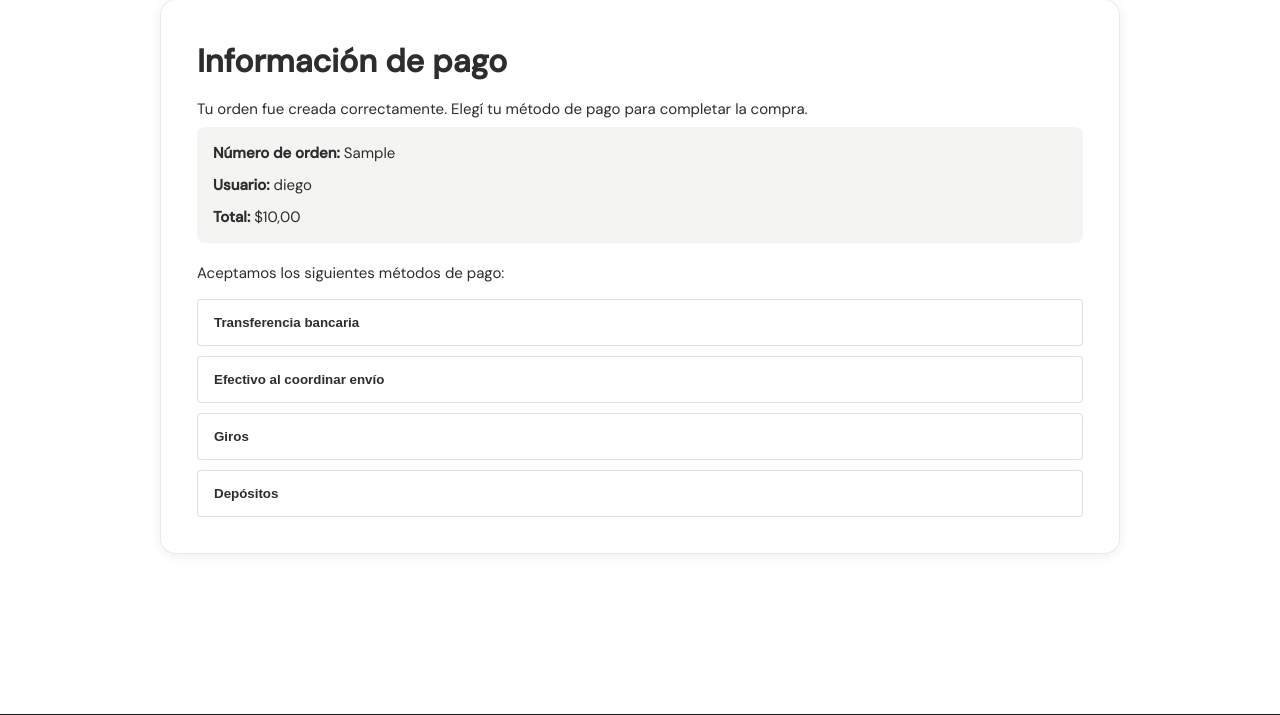
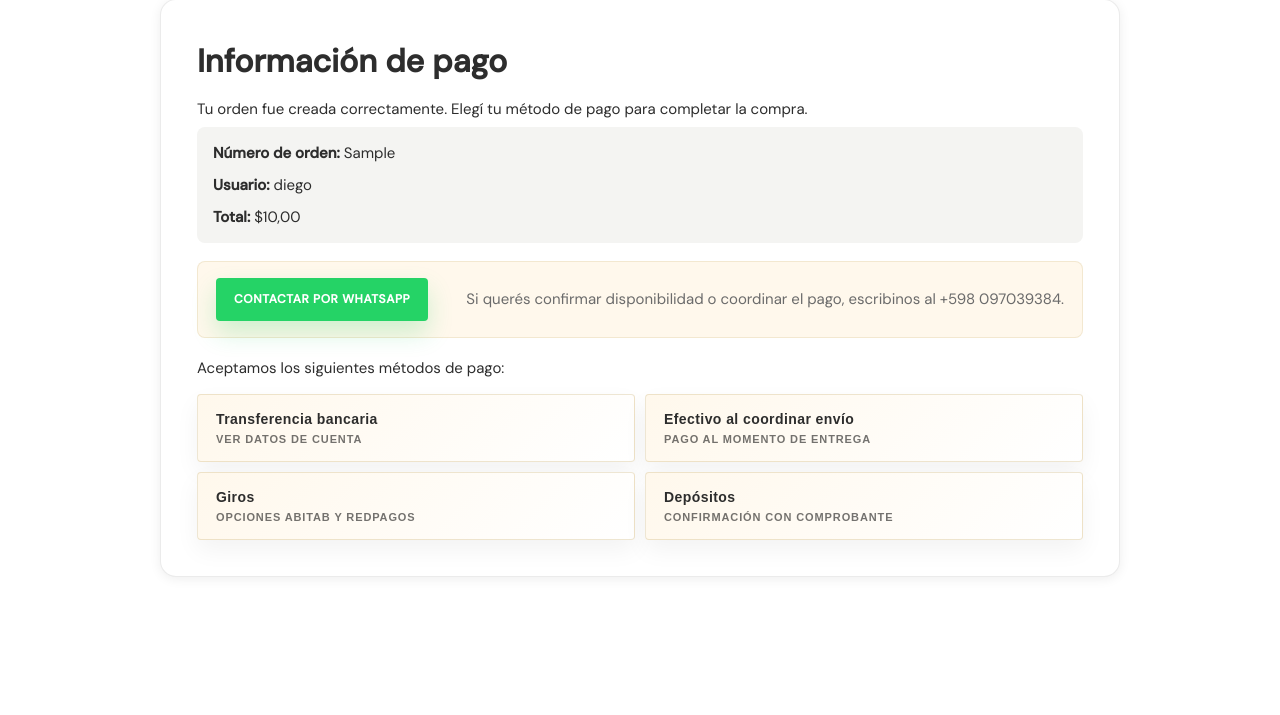
Before and after one commit to diegojUY/DitaBoutique, a Django app: a page that uses templates/finalizar_compra.html in a window 1280 px wide. Shown: the part 212-927 px from the top of the page. Run offline with Django 5.2, Linux system fonts and the light colour scheme; a user stored in the database is signed in; tables that the repository leaves empty hold one stand-in row (values such as "Sample post").

Commit message:
Agregar botón WhatsApp y mejorar estética de métodos de pago

```diff
--- a/static/css/base.css
+++ b/static/css/base.css
@@ -296,6 +296,7 @@
   display: grid;
   gap: 10px;
   margin-top: 14px;
+  grid-template-columns: repeat(2, minmax(0, 1fr));
 }
 
 .payment-methods-block {
@@ -303,23 +304,45 @@
 }
 
 .payment-method__button {
-  display: block;
+  display: flex;
+  flex-direction: column;
+  gap: 6px;
   width: 100%;
-  border: 1px solid rgba(0,0,0,0.12);
+  border: 1px solid rgba(193, 167, 98, 0.28);
   border-radius: var(--radius-sm);
-  background: #fff;
-  padding: 15px 16px;
+  background: linear-gradient(135deg, #fff8ec 0%, #ffffff 100%);
+  padding: 16px 18px;
   text-align: left;
   font-weight: 700;
   color: var(--color-dark);
   cursor: pointer;
-  transition: border-color var(--transition), box-shadow var(--transition), transform var(--transition);
+  box-shadow: 0 10px 24px rgba(0,0,0,0.05);
+  transition: border-color var(--transition), box-shadow var(--transition), transform var(--transition), background var(--transition);
+}
+
+.payment-method__button span {
+  font-size: 14px;
+  letter-spacing: .03em;
+}
+
+.payment-method__button small {
+  font-size: 11px;
+  font-weight: 600;
+  letter-spacing: .08em;
+  text-transform: uppercase;
+  color: rgba(0,0,0,0.55);
 }
 
 .payment-method__button:hover {
-  border-color: rgba(0,0,0,0.24);
-  box-shadow: 0 8px 22px rgba(0,0,0,0.06);
-  transform: translateY(-1px);
+  border-color: rgba(193, 167, 98, 0.7);
+  background: linear-gradient(135deg, #fff2d7 0%, #ffffff 100%);
+  box-shadow: 0 16px 32px rgba(0,0,0,0.09);
+  transform: translateY(-2px);
+}
+
+.payment-method__button:focus-visible {
+  outline: 2px solid rgba(193, 167, 98, 0.65);
+  outline-offset: 2px;
 }
 
 .payment-method-card {
@@ -407,6 +430,25 @@
   margin-top: 20px;
 }
 
+.checkout-contact-actions {
+  display: flex;
+  align-items: center;
+  justify-content: space-between;
+  gap: 14px;
+  flex-wrap: wrap;
+  margin: 0 0 18px;
+  padding: 16px 18px;
+  border-radius: var(--radius-md);
+  background: #fff8ec;
+  border: 1px solid rgba(193, 167, 98, 0.2);
+}
+
+.checkout-contact-actions p {
+  margin: 0;
+  color: var(--color-gray);
+  line-height: 1.5;
+}
+
 .btn-whatsapp {
   display: inline-flex;
   align-items: center;
@@ -420,13 +462,21 @@
   font-weight: 700;
   letter-spacing: .05em;
   font-size: 12px;
+  box-shadow: 0 12px 24px rgba(37, 211, 102, 0.22);
+  transition: transform var(--transition), box-shadow var(--transition), opacity var(--transition);
 }
 
 .btn-whatsapp:hover {
-  opacity: .92;
+  opacity: .96;
+  transform: translateY(-1px);
+  box-shadow: 0 16px 30px rgba(37, 211, 102, 0.28);
 }
 
 @media (max-width: 820px) {
+  .payment-methods {
+    grid-template-columns: 1fr;
+  }
+
   .cart-table {
     min-width: 100%;
   }
--- a/templates/finalizar_compra.html
+++ b/templates/finalizar_compra.html
@@ -15,6 +15,10 @@
         <p><strong>Usuario:</strong> {{ request.user.username }}</p>
         <p><strong>Total:</strong> ${{ compra.total }}</p>
       </div>
+      <div class="checkout-contact-actions">
+        <a href="https://wa.me/59897039384" class="btn-whatsapp" target="_blank" rel="noopener noreferrer">Contactar por WhatsApp</a>
+        <p>Si querés confirmar disponibilidad o coordinar el pago, escribinos al +598 097039384.</p>
+      </div>
       <div class="checkout-info">
         <p>Aceptamos los siguientes métodos de pago:</p>
         {% include 'includes/payment_methods.html' %}
--- a/templates/includes/payment_methods.html
+++ b/templates/includes/payment_methods.html
@@ -1,9 +1,21 @@
 <div class="payment-methods-block">
   <div class="payment-methods">
-    <button type="button" class="payment-method__button" data-payment-target="transferencia">Transferencia bancaria</button>
-    <button type="button" class="payment-method__button" data-payment-target="efectivo">Efectivo al coordinar envío</button>
-    <button type="button" class="payment-method__button" data-payment-target="giros">Giros</button>
-    <button type="button" class="payment-method__button" data-payment-target="deposito">Depósitos</button>
+    <button type="button" class="payment-method__button" data-payment-target="transferencia">
+      <span>Transferencia bancaria</span>
+      <small>Ver datos de cuenta</small>
+    </button>
+    <button type="button" class="payment-method__button" data-payment-target="efectivo">
+      <span>Efectivo al coordinar envío</span>
+      <small>Pago al momento de entrega</small>
+    </button>
+    <button type="button" class="payment-method__button" data-payment-target="giros">
+      <span>Giros</span>
+      <small>Opciones Abitab y RedPagos</small>
+    </button>
+    <button type="button" class="payment-method__button" data-payment-target="deposito">
+      <span>Depósitos</span>
+      <small>Confirmación con comprobante</small>
+    </button>
   </div>
 
   <div class="payment-method-card" hidden>
```
